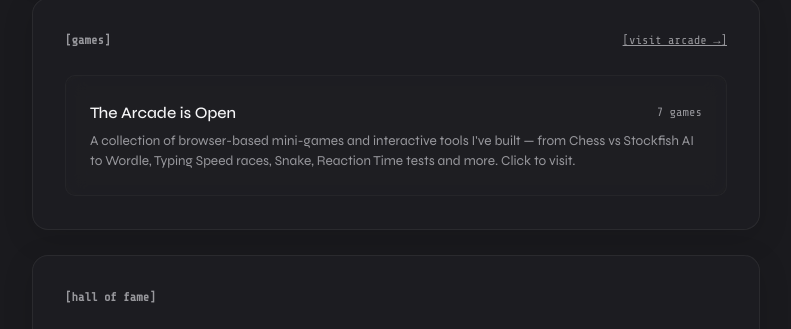
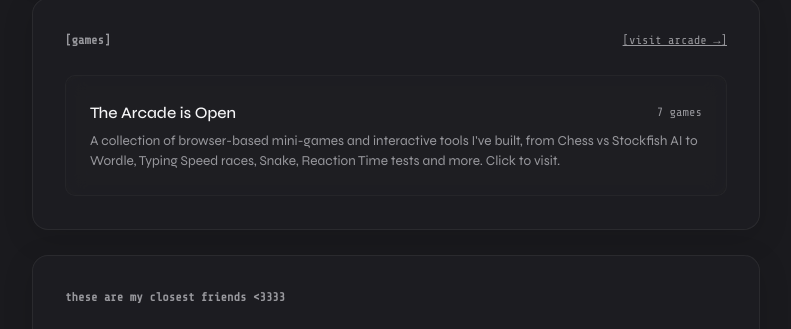
Before and after one commit to pixelatedxp/my-website, a plain HTML site: page index.html in a window 1280 px wide. Shown: the part 1275-1604 px from the top of the page, without its empty margins (244-1035 px from the left). Drawn offline with nearby package versions, Linux system fonts and the light colour scheme.

Commit message:
Home page: rename hall of fame heading to these are my closest friends <3333 and clean games blurb dash

```diff
--- a/index.html
+++ b/index.html
@@ -105,7 +105,7 @@
                             <h3 style="margin-bottom: 0;">The Arcade is Open</h3>
                             <span class="mono-label">7 games</span>
                         </div>
-                        <p>A collection of browser-based mini-games and interactive tools I've built — from Chess vs Stockfish AI to Wordle, Typing Speed races, Snake, Reaction Time tests and more. Click to visit.</p>
+                        <p>A collection of browser-based mini-games and interactive tools I've built, from Chess vs Stockfish AI to Wordle, Typing Speed races, Snake, Reaction Time tests and more. Click to visit.</p>
                     </div>
                 </div>
             </div>
@@ -113,7 +113,7 @@
         <section class="card section fade-up" id="hall-of-fame">
             <div class="card-content">
                 <div class="section-header">
-                    <h2 class="mono-label glitch-text" data-text="[hall of fame]">[hall of fame]</h2>
+                    <h2 class="mono-label glitch-text" data-text="these are my closest friends &lt;3333">these are my closest friends &lt;3333</h2>
                 </div>
                 <p class="bio-text" style="margin-bottom: 30px;">These are the people who I've met on Discord who are extremely kind and have stuck along with me for a decent amount of time. They are cool and fun to be around, and all of them deserve a place here.</p>
                 <div class="projects-grid hall-of-fame-grid">
```
